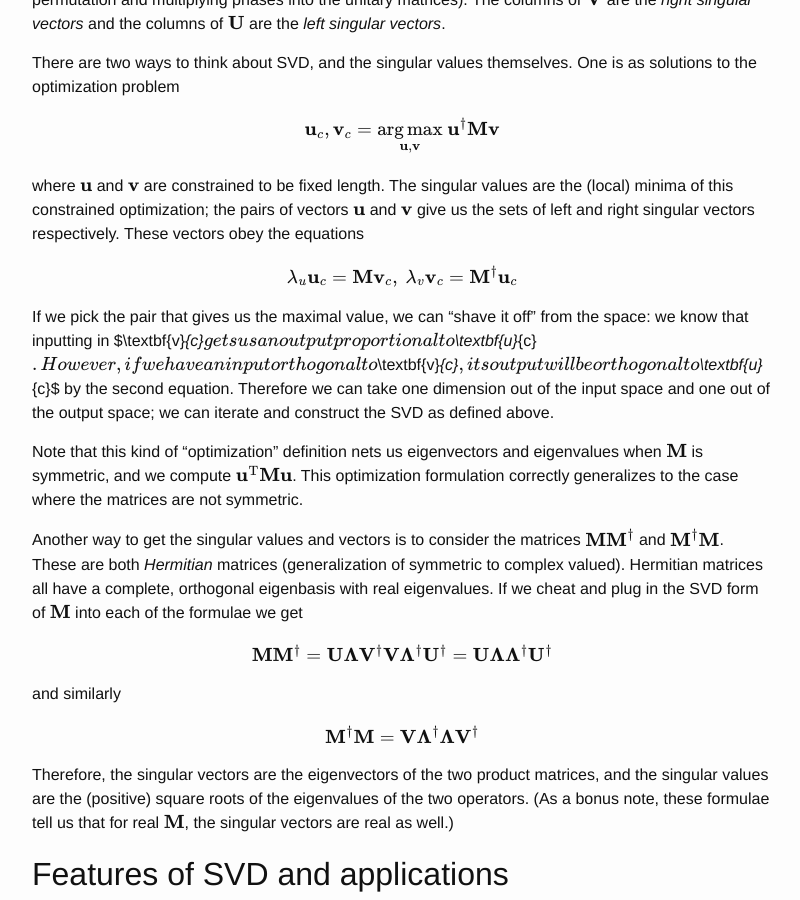
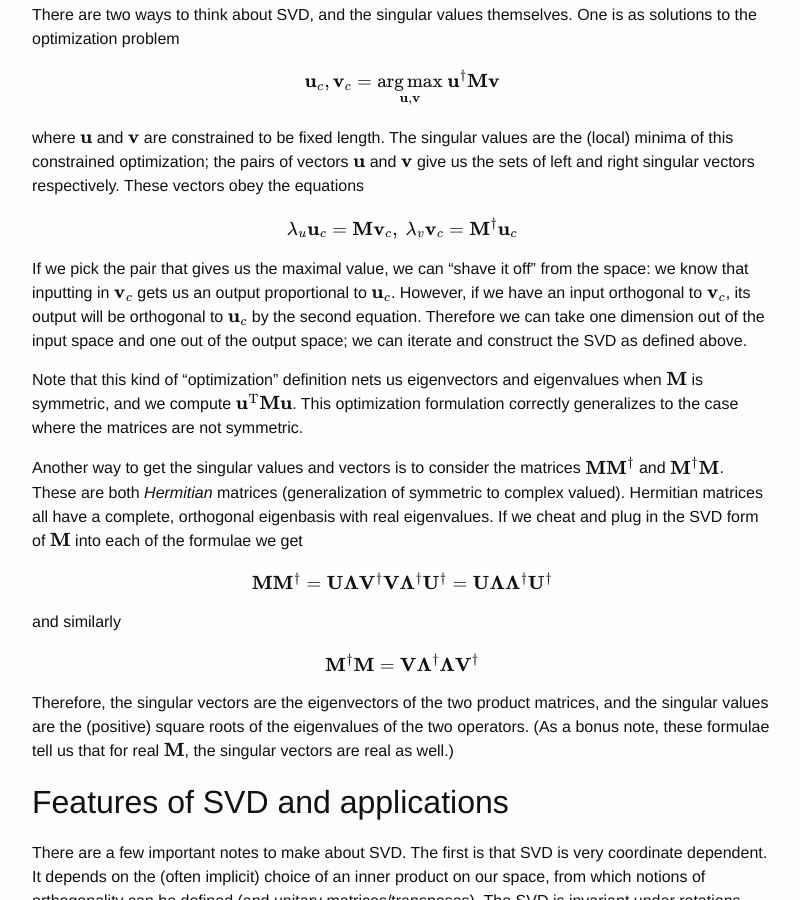
Before and after one commit to atishagarwala/atishagarwala.github.io, a Jekyll site: the page built from _posts/2017-03-05-eig-and-svd-1.markdown, in a window 1280 px wide and 900 px high, scrolled down 3236 px. Shown: the whole window, without its empty margins (238-1038 px from the left). Built offline with Jekyll 4.4.1, drawn with Linux system fonts in a browser that asks for light colours; formulas are drawn with MathJax 3; comment, search, counter and statistics services are not loaded; some of the changed text lies outside the part shown.

Commit message:
Add files via upload

```diff
--- a/_posts/2017-03-05-eig-and-svd-1.markdown
+++ b/_posts/2017-03-05-eig-and-svd-1.markdown
@@ -18,28 +18,28 @@ started thinking about this.
 ## Definitions
 
 We'll be talking about linear operators (matrices, in coordinates), which
-I'll denote by boldface capital letters like $\textbf{M}$. Vectors will
-be lower case bold $\textbf{x}$, and scalars will just be normal
-"mathed" characters like $\lambda$.
+I'll denote by boldface capital letters like $$\textbf{M}$$. Vectors will
+be lower case bold $$\textbf{x}$$, and scalars will just be normal
+"mathed" characters like $$\lambda$$.
 
 ## Eigenvectors and Jordan form
 
 I'll start by first reviewing some basic things about eigenvectors. Given
-a linear operator $\textbf{M}$, sending $\mathbb{R}^{N}$
-to $\mathbb{R}^{N}$, a vector $\textbf{x}$ is an _eigenvector_
-if we have $\textbf{M}\textbf{x} = \lambda \textbf{x}$, where $\lambda$
+a linear operator $$\textbf{M}$$, sending $$\mathbb{R}^{N}$$
+to $$\mathbb{R}^{N}$$, a vector $$\textbf{x}$$ is an _eigenvector_
+if we have $$\textbf{M}\textbf{x} = \lambda \textbf{x}$$, where $$\lambda$$
 is the associated _eigenvalue_. This definition is good enough for finite
 dimensional vector spaces. Otherwise, we can generalize the definition of
 eigenvalue to that of the _spectrum_ of an operator, which is the collection
-of values $\lambda$ such that $\textbf{M}-\lambda$ is not invertible. Eigenvalues
+of values $$\lambda$$ such that $$\textbf{M}-\lambda$$ is not invertible. Eigenvalues
 are always in the spectrum, but in infinite dimensional vector spaces we can
 get into funky situations where there are elements in the spectrum which don't
 correspond to any eigenvectors.
 
 However, we'll stick to finite dimensional vector spaces for this post (over
-$\mathbb{C}$, for the pedants at home). In a
+$$\mathbb{C}$$, for the pedants at home). In a
 finite dimensional vector space, there is always at least one eigenvalue. One
-way to see this is to think about the determinant of $\textbf{M}-\lambda$. This
+way to see this is to think about the determinant of $$\textbf{M}-\lambda$$. This
 is a polynomial, so we know that we always have at least one root over the
 complex numbers. With each eigenvalue, there is associated at least one
 eigenvector.
@@ -47,11 +47,11 @@ eigenvector.
 If we have no degenerate eigenvalues
 (one unique eigenvalue for each dimension), then we are guaranteed to have
 an _eigenbasis_ - a set of linearly independent eigenvectors which span our space.
-In the eigenbasis coordinate system, $\textbf{M}$ has a very simple form: it is
-diagonal with entries equal to the eigenvalues $\lambda$. This is the source
+In the eigenbasis coordinate system, $$\textbf{M}$$ has a very simple form: it is
+diagonal with entries equal to the eigenvalues $$\lambda$$. This is the source
 of the power of eigenvalues and eigenvectors; they give us a coordinate system
-where the linear operator can be described as simply as possible, as $N$
-independent multiplications as opposed to $N^{2}$ for a "typical" matrix.
+where the linear operator can be described as simply as possible, as $$N$$
+independent multiplications as opposed to $$N^{2}$$ for a "typical" matrix.
 In many linear or near-linear dynamical systems, understanding the _eigenmodes_
 (dynamics in the eigenbasis) individually leads to direct understanding of the
 global dynamics.
@@ -60,14 +60,14 @@ However, if we have a degeneracy (repeated eigenvalues, ie multiple roots in
 the characteristic polynomial), then we are not guaranteed to have a complete
 eigenbasis. In the worst case scenario we are guaranteed a nested set of invariant
 subspaces. That is, we have some collection of vectors
-$\{\textbf{v}_{\lambda,i}\}$ such that
+$$\{\textbf{v}_{\lambda,i}\}$$ such that
 
 $$
 \textbf{M}\left(\text{span}\{\textbf{v}_{\lambda,i}\}_{i\leq j}\right)\subseteq\textbf{M}\left(\text{span}\{\textbf{v}_{\lambda,i}\}_{i\leq k}\right)
 $$
 
-where $j\leq k$. More concretely, this means we can find a basis where
-$\textbf{M}$ is almost diagonal, possible with 1's on the off diagonal.
+where $$j\leq k$$. More concretely, this means we can find a basis where
+$$\textbf{M}$$ is almost diagonal, possible with 1's on the off diagonal.
 This is known as the _Jordan canonical form_, and the blocks look like
 
 $$
@@ -138,23 +138,23 @@ set of _invariant subspaces_ - linear subspaces that map onto themselves.
 
 How can we construct such a set of nested invariant subspaces? One way
 is to construct one inductively. Suppose that we have an invariant subspace
-of dimension $k$. We can find one of dimension $k+1$ in the following way.
-Let $\textbf{P}_{k}$ be the orthogonal projection onto our $k$ dimensional
-invariant subspace $V_{k}$.
-That is, on $V_{k}$ it is the identity;
+of dimension $$k$$. We can find one of dimension $$k+1$$ in the following way.
+Let $$\textbf{P}_{k}$$ be the orthogonal projection onto our $$k$$ dimensional
+invariant subspace $$V_{k}$$.
+That is, on $$V_{k}$$ it is the identity;
 orthogonal vectors map to 0. Then consider
 
 $$
 \textbf{M}_{k+1}\equiv (\textbf{Id}-\textbf{P}_{k})\textbf{M}
 $$
 
-This linear map outputs onto the orthogonal subspace $(V_{k})_{\perp}$.
-Therefore, restricted to $(V_{k})_{\perp}$ it is a map from that subspace
-onto itself. It has some eigenvector $v_{k+1}$. While $v_{k+1}$ is an eigenvector
-of $\textbf{M}_{k+1}$, it is not an eigenvector of $\textbf{M}$; however,
-it has no other projection onto $(V_{k})_{\perp}$. Therefore,
-$\textbf{M}$ maps $V_{k}\oplus\{v_{k+1}\}$ onto itself; we now have
-a $k+1$ dimensional subspace!
+This linear map outputs onto the orthogonal subspace $$(V_{k})_{\perp}$$.
+Therefore, restricted to $$(V_{k})_{\perp}$$ it is a map from that subspace
+onto itself. It has some eigenvector $$v_{k+1}$$. While $$v_{k+1}$$ is an eigenvector
+of $$\textbf{M}_{k+1}$$, it is not an eigenvector of $$\textbf{M}$$; however,
+it has no other projection onto $$(V_{k})_{\perp}$$. Therefore,
+$$\textbf{M}$$ maps $$V_{k}\oplus\{v_{k+1}\}$$ onto itself; we now have
+a $$k+1$$ dimensional subspace!
 
 Our base case is a 1-dimensional invariant subspace; that is, an eigenvector.
 We already know that each linear operator has an eigenvector; therefore we
@@ -168,18 +168,18 @@ $$
 \textbf{M} = \textbf{U}\textbf{T}\textbf{U}^{\dagger}
 $$
 
-where $\textbf{T}$ is upper triangular, and $\textbf{U}$ is a _unitary_ matrix
+where $$\textbf{T}$$ is upper triangular, and $$\textbf{U}$$ is a _unitary_ matrix
 (generalized rotation for
-complex vector spaces, $\textbf{U}^{\dagger}\textbf{U} = \textbf{Id}$). Here
-$\dagger$ is the adjoint
+complex vector spaces, $$\textbf{U}^{\dagger}\textbf{U} = \textbf{Id}$$). Here
+$$\dagger$$ is the adjoint
 (transpose + complex conjugate).
 
-Related to this decomposition is the _QR decomposition_ where $\textbf{M}$
-can be written as $\textbf{Q}\textbf{R}$ - where the first matrix is
+Related to this decomposition is the _QR decomposition_ where $$\textbf{M}$$
+can be written as $$\textbf{Q}\textbf{R}$$ - where the first matrix is
 orthogonal and the second is upper triangular. While our above decomposition
 scheme dependeded on the eigenvectors chosen, the QR decomposition is
-unique if $\textbf{M}$ is invertible, and we choose the diagonal elements of
-$\textbf{R}$ to be positive and ordered. Note that RQ, LQ, and QL decompositions
+unique if $$\textbf{M}$$ is invertible, and we choose the diagonal elements of
+$$\textbf{R}$$ to be positive and ordered. Note that RQ, LQ, and QL decompositions
 also exist (L being lower triangular).
 
 ## Singular value decomposition
@@ -191,19 +191,19 @@ _lengths_ invariant!
 
 The most commonly used type of unitary transformation of a matrix is
 the _singular value decomposition_ (SVD). We decompose our matrix
-$\textbf{M}$ as
+$$\textbf{M}$$ as
 
 $$
 \textbf{M} = \textbf{U}\mathbf{\Lambda}\textbf{V}^{\dagger}
 $$
 
-where $\textbf{U}$ and $\textbf{V}$ are unitary, and $\mathbf{\Lambda}$
+where $$\textbf{U}$$ and $$\textbf{V}$$ are unitary, and $$\mathbf{\Lambda}$$
 is diagonal. In order to make the decomposition unique up to
 complex phases, one picks the
-$\mathbf{\Lambda}$ to be positive and ordered (which can be accomplished
+$$\mathbf{\Lambda}$$ to be positive and ordered (which can be accomplished
 by permutation and multiplying phases into the unitary matrices).
-The columns of $\textbf{V}$ are the _right singular vectors_
-and the columns of $\textbf{U}$ are the _left singular vectors_.
+The columns of $$\textbf{V}$$ are the _right singular vectors_
+and the columns of $$\textbf{U}$$ are the _left singular vectors_.
 
 There are two ways to think about SVD, and the singular values themselves. One
 is as solutions to the optimization problem
@@ -213,9 +213,9 @@ $$
 ~\textbf{u}^{\dagger}\textbf{M}\textbf{v}
 $$
 
-where $\textbf{u}$ and $\textbf{v}$ are constrained to be fixed length.
+where $$\textbf{u}$$ and $$\textbf{v}$$ are constrained to be fixed length.
 The singular values are the (local) minima of this constrained optimization;
-the pairs of vectors $\textbf{u}$ and $\textbf{v}$ give us the sets of
+the pairs of vectors $$\textbf{u}$$ and $$\textbf{v}$$ give us the sets of
 left and right singular vectors respectively. These vectors obey the equations
 
 $$
@@ -223,25 +223,25 @@ $$
 $$
 
 If we pick the pair that gives us the maximal value, we can "shave it off"
-from the space: we know that inputting in $\textbf{v}_{c}$ gets us
-an output proportional to $\textbf{u}_{c}$. However, if we have an input
-orthogonal to $\textbf{v}_{c}$, its output will be orthogonal to
-$\textbf{u}_{c}$ by the second equation. Therefore we can take one dimension
+from the space: we know that inputting in $$\textbf{v}_{c}$$ gets us
+an output proportional to $$\textbf{u}_{c}$$. However, if we have an input
+orthogonal to $$\textbf{v}_{c}$$, its output will be orthogonal to
+$$\textbf{u}_{c}$$ by the second equation. Therefore we can take one dimension
 out of the input space and one out of the output space; we can iterate
 and construct the SVD as defined above.
 
 Note that this kind of "optimization" definition nets us eigenvectors
 and eigenvalues
-when $\textbf{M}$ is symmetric, and we compute
-$\textbf{u}^{\text{T}}\textbf{M}\textbf{u}$. This optimization formulation
+when $$\textbf{M}$$ is symmetric, and we compute
+$$\textbf{u}^{\text{T}}\textbf{M}\textbf{u}$$. This optimization formulation
 correctly generalizes to the case where the matrices are not symmetric.
 
 Another way to get the singular values and vectors is to consider
-the matrices $\textbf{M}\textbf{M}^{\dagger}$ and
-$\textbf{M}^{\dagger}\textbf{M}$. These are both _Hermitian_ matrices
+the matrices $$\textbf{M}\textbf{M}^{\dagger}$$ and
+$$\textbf{M}^{\dagger}\textbf{M}$$. These are both _Hermitian_ matrices
 (generalization of symmetric to complex valued). Hermitian matrices
 all have a complete, orthogonal eigenbasis with real eigenvalues.
-If we cheat and plug in the SVD form of $\textbf{M}$ into each
+If we cheat and plug in the SVD form of $$\textbf{M}$$ into each
 of the formulae we get
 
 $$
@@ -257,7 +257,7 @@ $$
 Therefore, the singular vectors are the eigenvectors of the two product matrices,
 and the singular values are the (positive) square roots of the
 eigenvalues of the two operators. (As a bonus note, these formulae
-tell us that for real $\textbf{M}$, the singular vectors are real as well.)
+tell us that for real $$\textbf{M}$$, the singular vectors are real as well.)
 
 ## Features of SVD and applications
 
@@ -278,8 +278,8 @@ $$
 \end{pmatrix}
 $$
 
-It has one degenerate eigenvalue $\lambda = 1$. Now consider
-$\textbf{M}^{\dagger}\textbf{M}$; we have
+It has one degenerate eigenvalue $$\lambda = 1$$. Now consider
+$$\textbf{M}^{\dagger}\textbf{M}$$; we have
 
 $$
 \textbf{M}^{\dagger}\textbf{M} = \begin{pmatrix}
@@ -293,17 +293,17 @@ eigenvalues 1 and 1. However, its trace is 3; therefore its singular
 values and eigenvalues don't match! More on which values matter later.
 
 Also note that SVD can be applied to non-square matrices. In this case,
-$\textbf{V}$ is a square matrix with dimensions of the input, $\textbf{U}$
-is the same for the output, and $\mathbf{\Lambda}$ has the same dimensions
-as $\textbf{M}$ - and is diagonal or 0 (rectangular diagonal matrix).
+$$\textbf{V}$$ is a square matrix with dimensions of the input, $$\textbf{U}$$
+is the same for the output, and $$\mathbf{\Lambda}$$ has the same dimensions
+as $$\textbf{M}$$ - and is diagonal or 0 (rectangular diagonal matrix).
 The number of singular values is the minimum of the
-dimensions of $\textbf{M}$ - the structure fundamentally can only have
+dimensions of $$\textbf{M}$$ - the structure fundamentally can only have
 the dimensionality of the simplest vector space involved!
 
 The singular values and eigenvalues are only the same when the
 matrix is _normal_ - that is, it has an orthogonal eigenbasis. In this case
-$\textbf{U} = \textbf{V}$. In fact, thinking about singular values gives
-us another way to characterize normal dynamics: an operator $\textbf{M}$
+$$\textbf{U} = \textbf{V}$$. In fact, thinking about singular values gives
+us another way to characterize normal dynamics: an operator $$\textbf{M}$$
 is normal if and only if
 
 $$
@@ -311,14 +311,14 @@ $$
 $$
 
 In other words, normal operators commute with their transposes! We prove this
-quite simply; the two products above can be used to get the $\textbf{V}$
-and the $\textbf{U}$, and if the singular vectors are the same, the
+quite simply; the two products above can be used to get the $$\textbf{V}$$
+and the $$\textbf{U}$$, and if the singular vectors are the same, the
 matrices from which they are derived should be the same too.
 
 All of these points come up when we use SVD in the "real world".
 The most common useage of singular value decomposition is to analyze and
-reduce the dimensionality of data. Consider a data matrix $\textbf{M}$
-constructed by "gluing together" data (column) vectors $\textbf{v}_{i}$:
+reduce the dimensionality of data. Consider a data matrix $$\textbf{M}$$
+constructed by "gluing together" data (column) vectors $$\textbf{v}_{i}$$:
 
 $$
 \textbf{M} = \begin{pmatrix}
@@ -326,15 +326,15 @@ $$
 \end{pmatrix}
 $$
 
-The right singular vectors $\textbf{V}$ give some sense of the correlations
-between different data elements. The left vectors $\textbf{U}$ give a basis
+The right singular vectors $$\textbf{V}$$ give some sense of the correlations
+between different data elements. The left vectors $$\textbf{U}$$ give a basis
 over the data space. To reduce the dimensionality of data while preserving
 the structure, we can project the data onto only the left singular
 vectors which correspond to the largest singular values.
 
-What structure are we preserving? Recall that the $\textbf{U}$ are
-the eigenvectors of $\textbf{M}\textbf{M}^{\dagger}$. In our data matrix,
-the $ij$th entry of this matrix corresponds to
+What structure are we preserving? Recall that the $$\textbf{U}$$ are
+the eigenvectors of $$\textbf{M}\textbf{M}^{\dagger}$$. In our data matrix,
+the $$ij$$th entry of this matrix corresponds to
 
 $$
 (\textbf{M}\textbf{M}^{\dagger})_{ij} = \sum_{\alpha}(\textbf{v}_{\alpha})_{i}
@@ -342,11 +342,11 @@ $$
 $$
 
 If the mean is subtracted out of our data, this is the covariance between
-coordinates $i$ and $j$! Therefore, the $\textbf{U}$ give us an ordered basis
+coordinates $$i$$ and $$j$$! Therefore, the $$\textbf{U}$$ give us an ordered basis
 which contributes to the covariance. Projecting our data into some subset of the
-$\textbf{U}$ then preserves the covariance structure, while reducing
+$$\textbf{U}$$ then preserves the covariance structure, while reducing
 dimensionality. This is the idea behind the popular dimensionality reduction
-technique _PCA_. The eigenvectors $\textbf{U}$ are called _principal components_
+technique _PCA_. The eigenvectors $$\textbf{U}$$ are called _principal components_
 (PCs). PCA is the appropriate thing to do when Gaussian distributions
 are involved, but is surprisingly useful in situations where that is not the
 case.
@@ -376,16 +376,16 @@ $$
 \dot{\textbf{x}} = \textbf{M}\textbf{x}
 $$
 
-Let $\textbf{w}$ be some fixed vector. We want to ask:
-when can perturbations in the $\textbf{w}$ direction not affect the dynamics,
-while the $\textbf{w}$
-component is present at late times in the dynamics of $\textbf{x}$?
+Let $$\textbf{w}$$ be some fixed vector. We want to ask:
+when can perturbations in the $$\textbf{w}$$ direction not affect the dynamics,
+while the $$\textbf{w}$$
+component is present at late times in the dynamics of $$\textbf{x}$$?
 
 In general, we can solve linear dynamical systems by diagonalizing
-$\textbf{M}$, and solving the resulting uncoupled system of equations. (We
+$$\textbf{M}$$, and solving the resulting uncoupled system of equations. (We
 won't deal with the case of degeneracy here.) Let
-$\textbf{M} = \textbf{B}\mathbf{\lambda}\textbf{B}^{-1}$ for diagonal
-$\mathbf{\lambda}$. Let $\textbf{y} = \textbf{B}^{-1}\textbf{x}$.
+$$\textbf{M} = \textbf{B}\mathbf{\lambda}\textbf{B}^{-1}$$ for diagonal
+$$\mathbf{\lambda}$$. Let $$\textbf{y} = \textbf{B}^{-1}\textbf{x}$$.
 Then we have
 
 $$
@@ -394,11 +394,11 @@ $$
 
 We can use this basis to answer our question.
 
-Consider first the case where $\textbf{M}$ is normal. Then, in the coordinate
-system of the $\textbf{y}$, the inner product is just the standard inner product.
-If $\textbf{w}$ does not affect the dynamics, that means that $\textbf{w}$
-does not project much onto components of $\textbf{y}$ which have
-large $\lambda_{i}$. Let $\textbf{w}' = \textbf{B}^{-1}\textbf{w}$; then we have
+Consider first the case where $$\textbf{M}$$ is normal. Then, in the coordinate
+system of the $$\textbf{y}$$, the inner product is just the standard inner product.
+If $$\textbf{w}$$ does not affect the dynamics, that means that $$\textbf{w}$$
+does not project much onto components of $$\textbf{y}$$ which have
+large $$\lambda_{i}$$. Let $$\textbf{w}' = \textbf{B}^{-1}\textbf{w}$$; then we have
 
 $$
 \textbf{w}^{\dagger}\textbf{x} = \textbf{w}'^{\dagger}\textbf{y}
@@ -410,36 +410,36 @@ $$
 \textbf{w}^{\dagger}\textbf{x} = \sum_{i}(\textbf{w}')_{i}c_{i}e^{\lambda_{i}t}
 $$
 
-We know this is small since $\textbf{w}$ does not project much onto the
-$\textbf{y}$ which matter; therefore $\textbf{w}$ does not play into the dynamics
+We know this is small since $$\textbf{w}$$ does not project much onto the
+$$\textbf{y}$$ which matter; therefore $$\textbf{w}$$ does not play into the dynamics
 much.
 
-However, what happens if $\textbf{M}$ is not normal? Then we can arrive at our
+However, what happens if $$\textbf{M}$$ is not normal? Then we can arrive at our
 desired behavior, which we can see in one of two ways. First, suppose that
-$\textbf{w}$ has a large projection onto some left singular vector $\textbf{U}$
-but is uncorrelated with the right singular vectors $\textbf{V}$. Then
+$$\textbf{w}$$ has a large projection onto some left singular vector $$\textbf{U}$$
+but is uncorrelated with the right singular vectors $$\textbf{V}$$. Then
 
 This explanation works, but is a bit annoying since it's not in terms of the
 eigenbasis - which gives us a complete understanding of the dynamics. Here's
 an alternative explanation.
 
-Suppose again that $\textbf{M}$ is non-normal. Suppose now that
-$\textbf{w}$ is a zero eigenvector of $\textbf{M}$. That is, it doesn't
+Suppose again that $$\textbf{M}$$ is non-normal. Suppose now that
+$$\textbf{w}$$ is a zero eigenvector of $$\textbf{M}$$. That is, it doesn't
 contribute at all to the dynamics. Now when we calculate
-$\textbf{w}^{\dagger}\textbf{x}$, we have
+$$\textbf{w}^{\dagger}\textbf{x}$$, we have
 
 $$
 \textbf{w}^{\dagger}\textbf{x} =
 (\textbf{w}')^{\dagger}(\textbf{B}^{-1})^{\dagger}\textbf{B}^{-1}\textbf{y}
 $$
 
-Now, even though $\textbf{w}$ is an eigenvector of $\textbf{M}$ (ie, a
-coordinate basis vector in the $\textbf{y}$ coordinates), the inner products
+Now, even though $$\textbf{w}$$ is an eigenvector of $$\textbf{M}$$ (ie, a
+coordinate basis vector in the $$\textbf{y}$$ coordinates), the inner products
 are no longer compatible between the bases. The inner product is defined by
-the matrix $(\textbf{B}^{-1})^{\dagger}\textbf{B}^{-1}$, and now induces
+the matrix $$(\textbf{B}^{-1})^{\dagger}\textbf{B}^{-1}$$, and now induces
 correlations between the different eigenmodes! Therefore even though
-$\textbf{w}$ has literally 0 dynamical contribution, projecting onto
-$\textbf{w}$ in the original space still gets us signal.
+$$\textbf{w}$$ has literally 0 dynamical contribution, projecting onto
+$$\textbf{w}$$ in the original space still gets us signal.
 
 Here we arrive at an interesting feature of non-normal dynamics: the input-output
 behavior is not symmetric as it is for normal dynamics. In other words,
```
